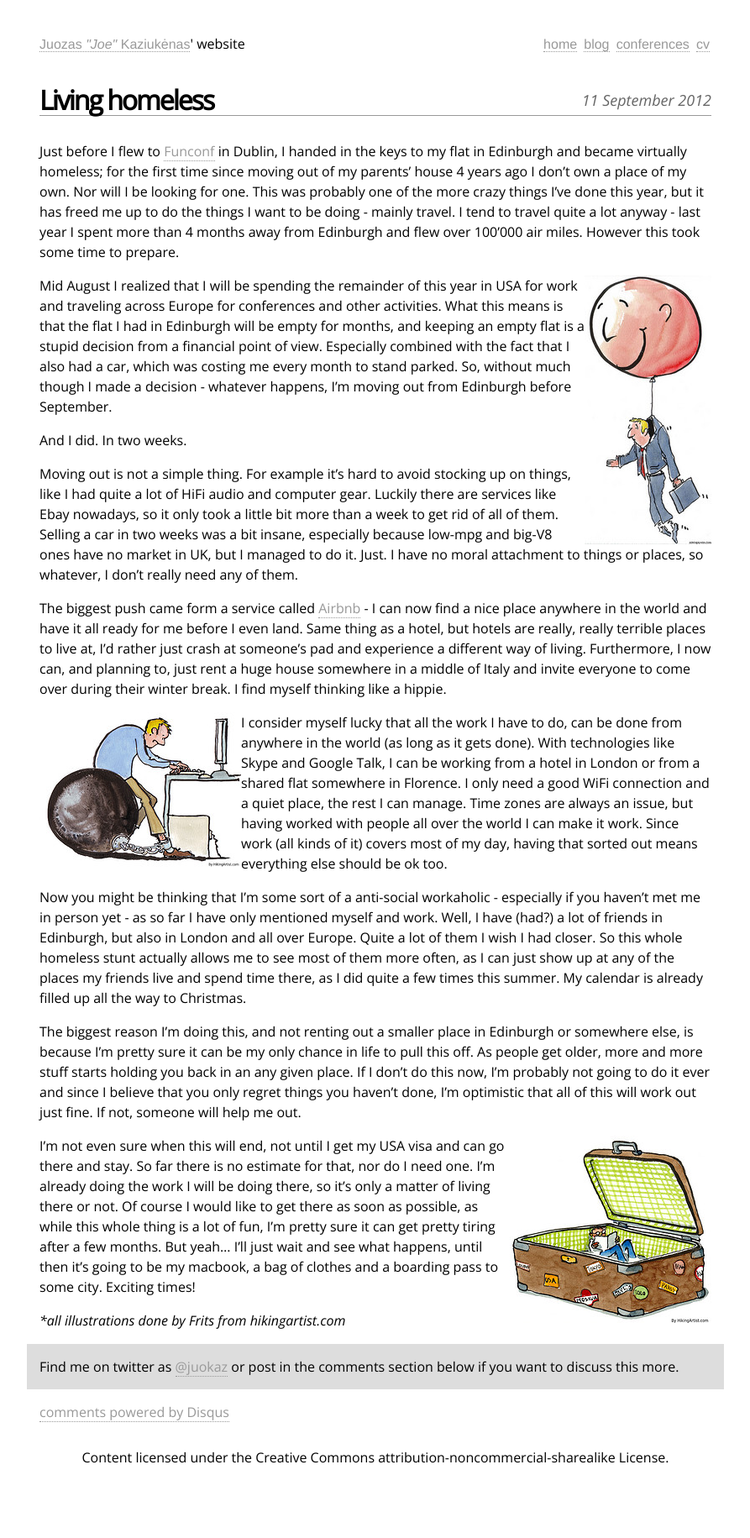
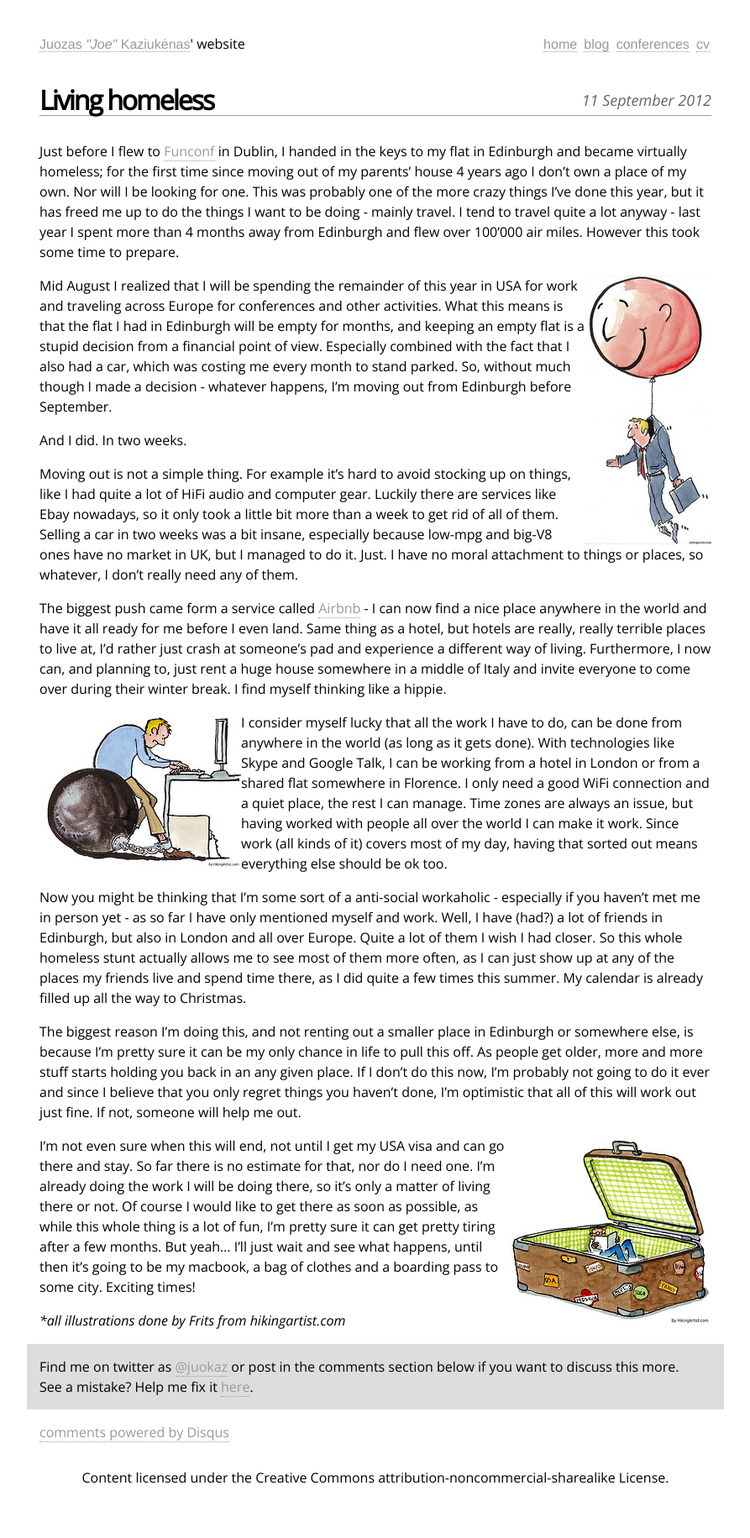
Before and after one commit to juokaz/juokaz.com, a Jekyll site: the page built from _posts/2012-09-11-living-homeless.markdown, in a window 1280 px wide. Shown: the whole page at 84% size, without its empty margins (193-1086 px from the left). Built offline with Jekyll 4.4.1, drawn with Linux system fonts in a browser that asks for light colours; comment, search, counter and statistics services are not loaded; before the commit the page ends 1807 px from its top, so only the background shows below that.

Commit message:
Added a link to GitHub

```diff
--- a/_layouts/post.html
+++ b/_layouts/post.html
@@ -14,7 +14,7 @@
     </section>
     <footer>
         <section class="social">
-            Find me on twitter as <a href="http://twitter.com/juokaz">@juokaz</a> or post in the comments section below if you want to discuss this more.
+            Find me on twitter as <a href="http://twitter.com/juokaz">@juokaz</a> or post in the comments section below if you want to discuss this more.<br />See a mistake? Help me fix it <a href="http://github.com/juokaz/juokaz.com">here</a>.
         </section>
         {% if page.comments != false %}
         <div id="disqus_thread"></div>
```
